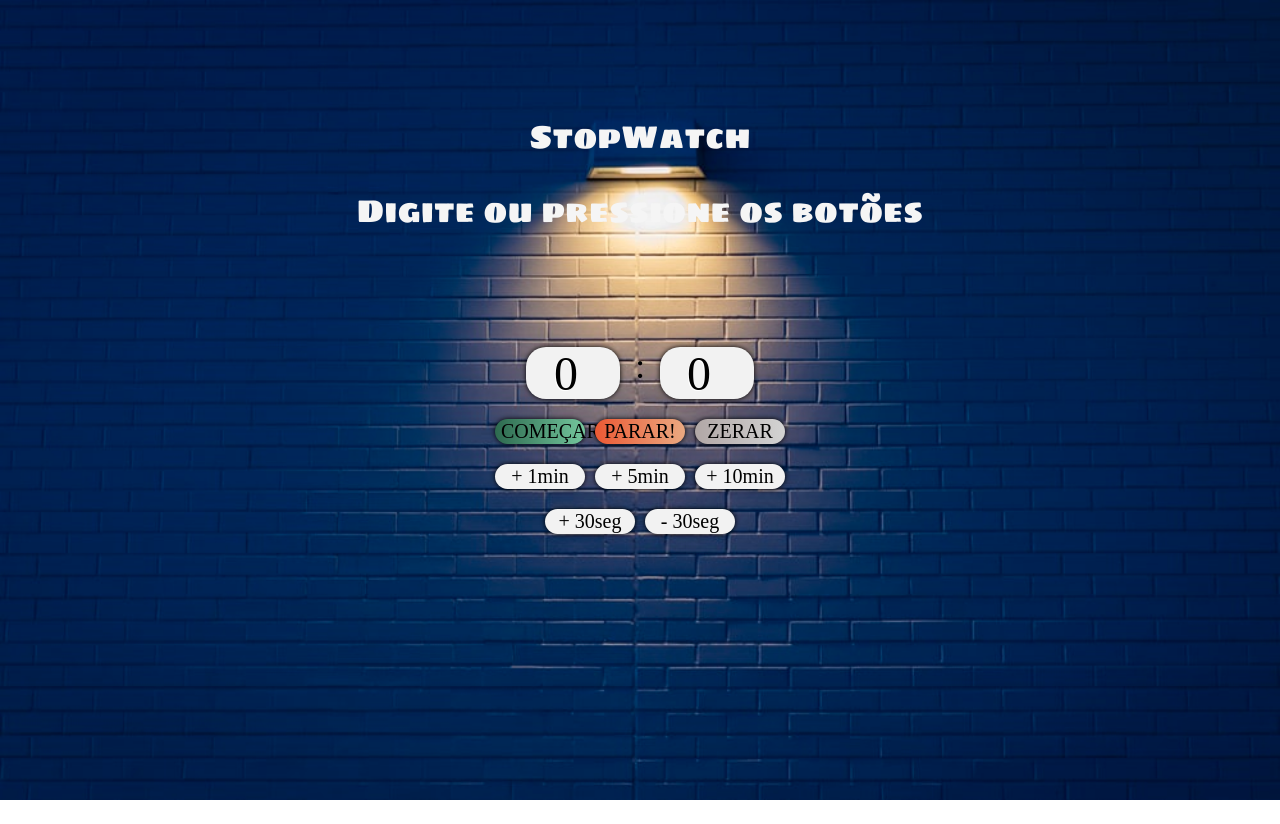
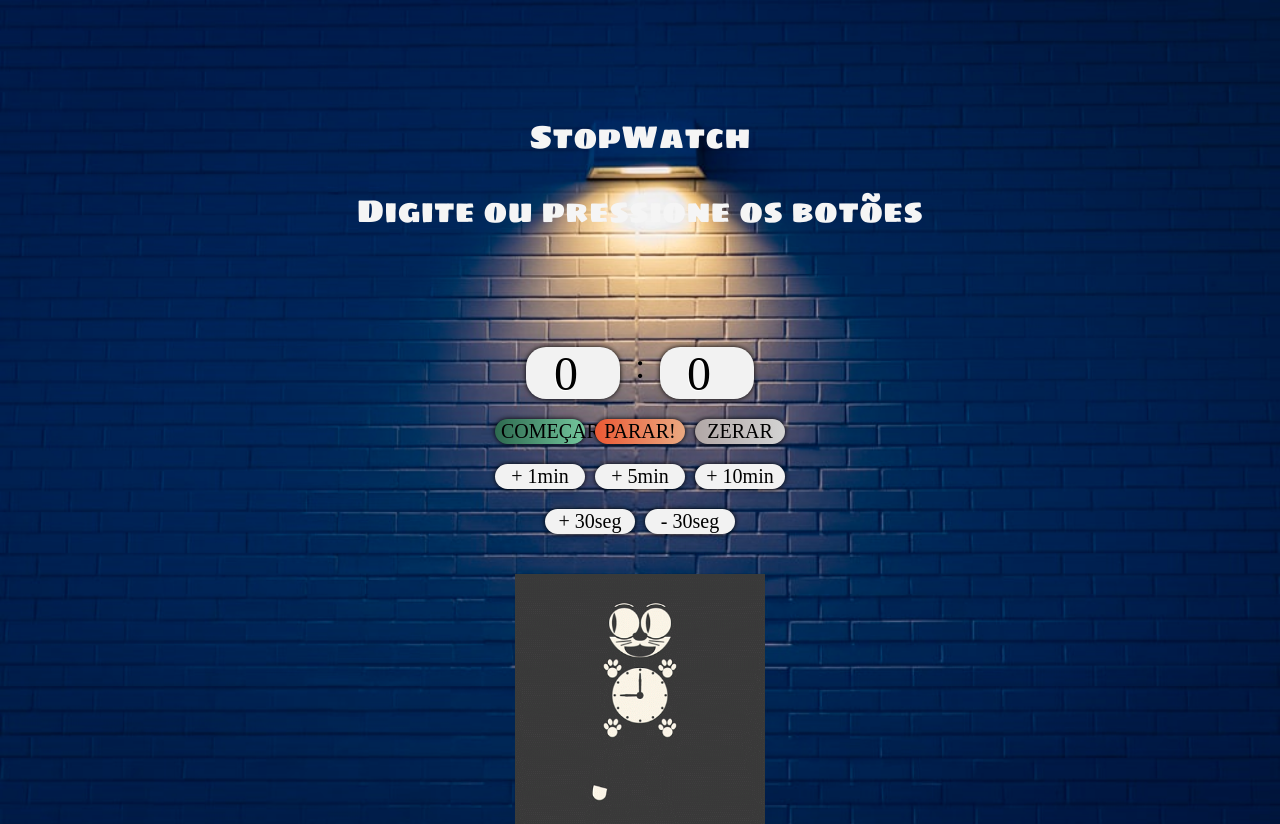
Before and after one commit to felipemuller20/stopwatch-project, a React (Create React App) app in the folder stop-watch/: page / in a window 1280 px wide. Before the commit the page ends 800 px from the top, so only its background shows below. Built offline with nearby package versions, Linux system fonts and the light colour scheme; a web font is replaced by a local one.

Commit message:
Adicionado gif do relogato

```diff
--- a/stop-watch/src/App.css
+++ b/stop-watch/src/App.css
@@ -71,5 +71,9 @@ span {
 }
 
 img {
-  width: 500px;
+  margin-top: 30px;
+  display: block;
+  margin-left: auto;
+  margin-right: auto;
+  width: 250px;
 }
--- a/stop-watch/src/App.js
+++ b/stop-watch/src/App.js
@@ -1,6 +1,7 @@
 import React from 'react';
 import Clock from './components/Clock';
 import './App.css'
+import gatoImg from './images/gato.gif';
 
 class App extends React.Component {
   constructor() {
@@ -132,6 +133,9 @@ class App extends React.Component {
           <button type='button' onClick={this.halfSecond}>+ 30seg</button>
           <button type='button' onClick={this.lessHalfSecond}>- 30seg</button>
           </div>
+          <div>
+            <img src={gatoImg} alt="Gif do relogato" className="cat-img" />
+          </div>
         </main>
       </div>
     );
```
Also changed, not shown: stop-watch/src/images/gato.gif (added).
